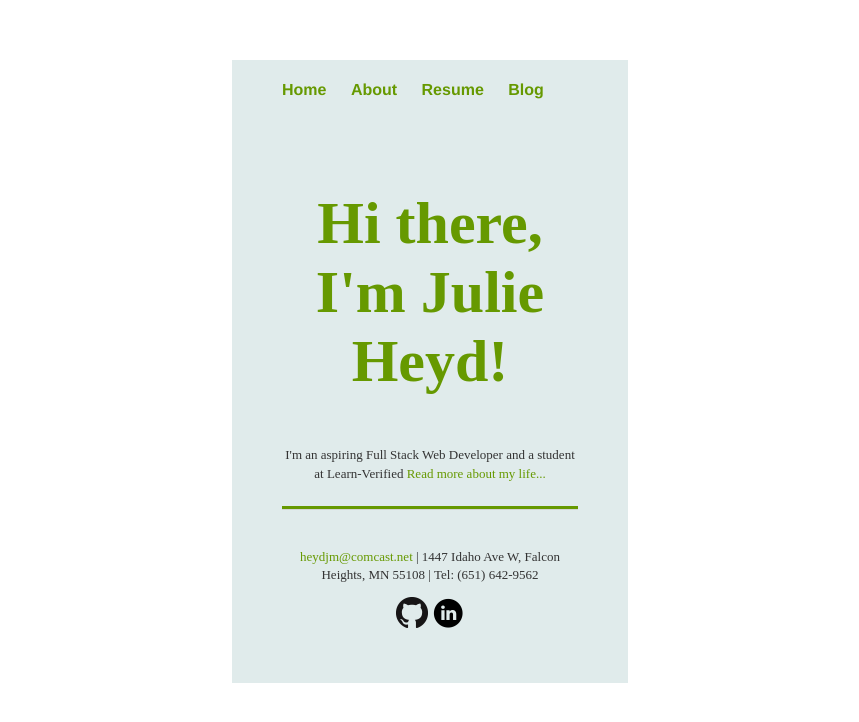
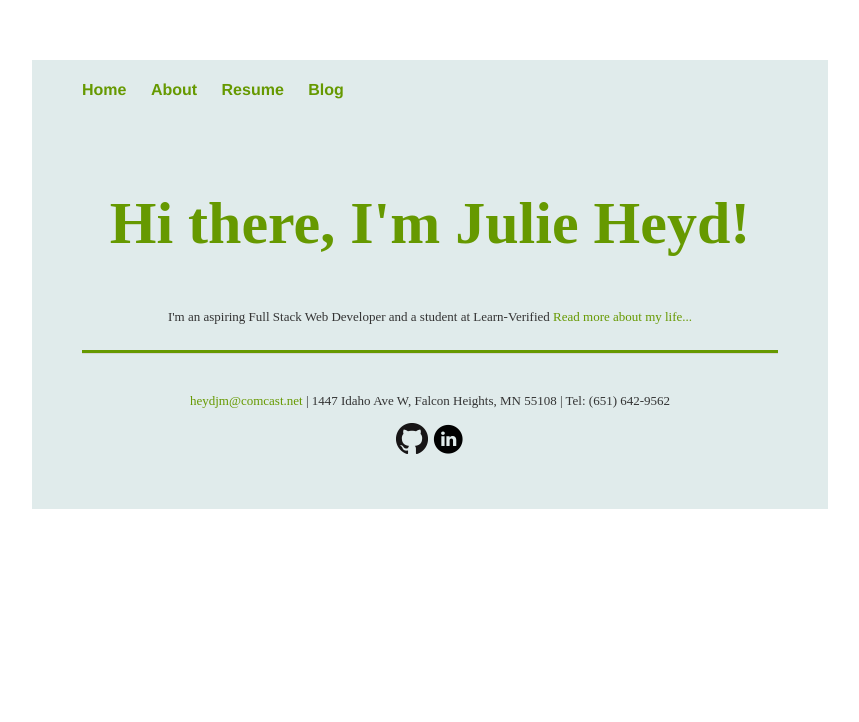
Before and after one commit to jmheyd/jmheyd.github.io, a Jekyll site: the page built from index.html, in a window 1280 px wide. Shown: the top 722 px of the page, without its empty margins (210-1069 px from the left). Built offline with Jekyll 4.4.1, drawn with Linux system fonts in a browser that asks for light colours; some web fonts are replaced.

Commit message:
Update stylesheet.css

```diff
--- a/css/stylesheet.css
+++ b/css/stylesheet.css
@@ -3,8 +3,8 @@
 }
 
 .entire {
-	margin-left: 250px;
-	margin-right: 250px;
+	margin-left: 50px;
+	margin-right: 50px;
 	padding-right: 50px;
 	padding-left: 50px;
 	padding-top: 5px;
```
